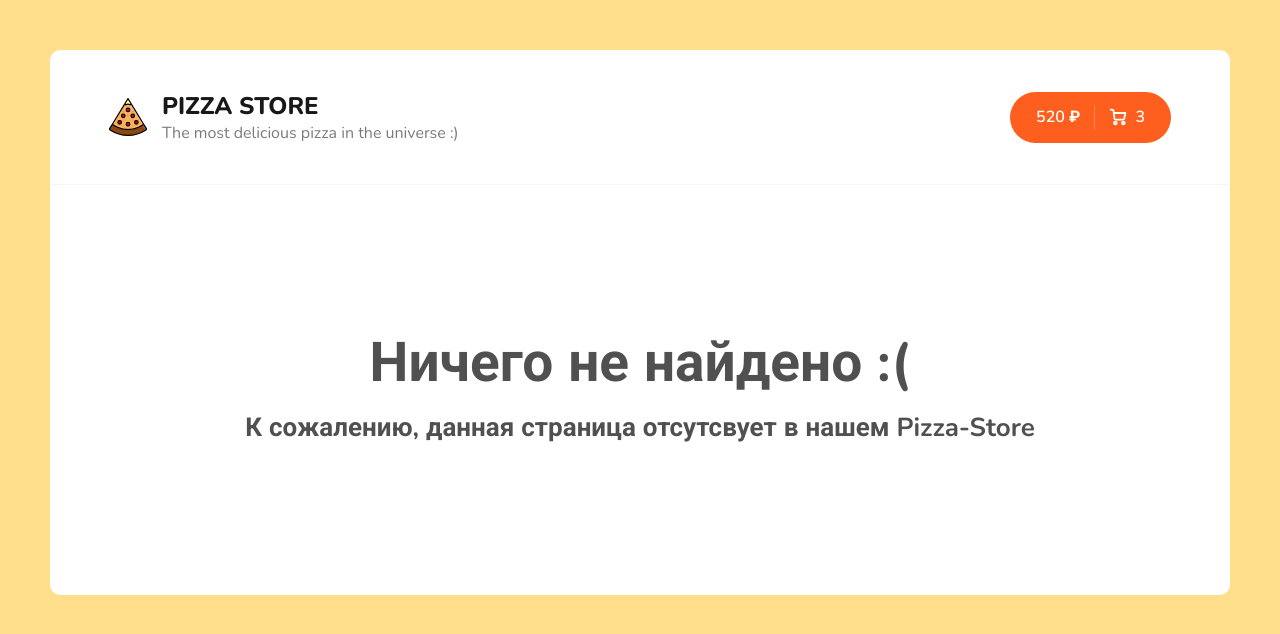
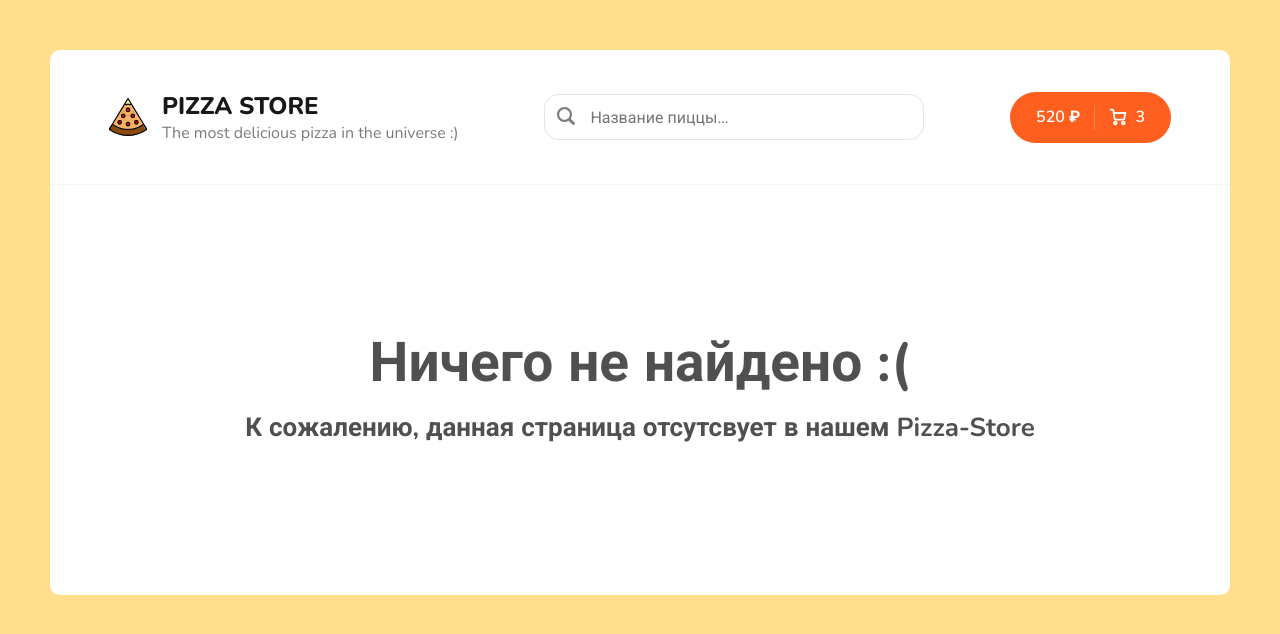
Before and after one commit to Orudj25/pizza-store, a React (Create React App) app: page /cart in a window 1280 px wide. Shown: the top 634 px of the page. Built offline with nearby package versions, Linux system fonts and the light colour scheme.

Commit message:
worked on sorting,searching and in proccess pagination part

```diff
--- a/package.json
+++ b/package.json
@@ -9,6 +9,7 @@
     "react": "^18.2.0",
     "react-content-loader": "^6.2.0",
     "react-dom": "^18.2.0",
+    "react-paginate": "^8.1.4",
     "react-router-dom": "^6.8.2",
     "react-scripts": "5.0.1",
     "sass": "^1.57.1",
--- a/src/App.js
+++ b/src/App.js
@@ -5,14 +5,17 @@ import Header from "./components/Header/Header";
 import Home from "./pages/Home";
 import NotFound from "./pages/NotFound";
 import Cart from "./pages/Cart";
+import { useState } from "react";
 
 function App() {
+  const [searchValue, setSearchValue] = useState("");
+
   return (
     <div className="wrapper">
-      <Header />
+      <Header searchValue={searchValue} setSearchValue={setSearchValue} />
       <div className="content">
         <Routes>
-          <Route path="/" element={<Home />} />
+          <Route path="/" element={<Home searchValue={searchValue} />} />
           <Route path="/cart.html" element={<Cart />} />
           <Route path="*" element={<NotFound />} />
         </Routes>
--- a/src/components/Header/Header.jsx
+++ b/src/components/Header/Header.jsx
@@ -1,8 +1,9 @@
 import React from "react";
 import { Link } from "react-router-dom";
 import pizzaLogo from "../../assets/img/pizza-logo.svg";
+import Search from "../Search";
 
-const Header = () => {
+const Header = ({ searchValue, setSearchValue }) => {
   return (
     <div className="header">
       <div className="container">
@@ -15,6 +16,7 @@ const Header = () => {
             </div>
           </div>
         </Link>
+        <Search searchValue={searchValue} setSearchValue={setSearchValue} />
         <div className="header__cart">
           <a href="/cart.html" className="button button--cart">
             <span>520 ₽</span>
--- /dev/null
+++ b/src/components/Pagination/Pagination.module.scss
@@ -0,0 +1,22 @@
+.root{
+  li{
+    display: inline-flex;
+    padding: 15px;
+    width: 40px;
+    height: 40px;
+    margin-right: 10px;
+    border: 1px solid #fe5f1e;
+    border-radius: 30px;
+    cursor: pointer;
+    transition: 0.2s all ease-in-out;
+  }
+  a{
+    line-height: 10px;
+  }
+
+  :hover{
+    width: 45px;
+    height: 45px;
+    align-items: center;
+  }
+}
--- /dev/null
+++ b/src/components/Pagination/index.jsx
@@ -0,0 +1,20 @@
+import React from "react";
+import ReactPaginate from "react-paginate";
+import styles from "./Pagination.module.scss";
+
+const Pagination = () => {
+  return (
+    <ReactPaginate
+      className={styles.root}
+      breakLabel="..."
+      nextLabel=">"
+      onPageChange={(event) => console.log(event)}
+      pageRangeDisplayed={5}
+      pageCount={3}
+      previousLabel="<"
+      renderOnZeroPageCount={null}
+    />
+  );
+};
+
+export default Pagination;
--- /dev/null
+++ b/src/components/Search/Search.module.scss
@@ -0,0 +1,49 @@
+.root {
+  position: relative;
+
+  @media ( max-width: 1200px) {
+    display: flex;
+    justify-content: center;
+    align-items: center;
+    padding-top: 40px;
+    width: 20px;
+  }
+}
+
+.input {
+  border: 1px solid rgba(0, 0, 0, 0.1);
+  padding: 12px 20px 10px 45px;
+  width: 380px;
+  border-radius: 15px;
+  font-size: 16px;
+  transition: all 0.2s ease-in-out;
+}
+
+.icon {
+  position: absolute;
+  width: 24px;
+  height: 24px;
+  opacity: 0.5;
+  left: 10px;
+  top: 10px;
+
+  @media (max-width: 1200px) {
+    position: relative;
+    left: 10px;
+  }
+}
+
+.clearIcon {
+  position: absolute;
+  width: 24px;
+  height: 24px;
+  opacity: 0.5;
+  right: 10px;
+  top: 10px;
+  cursor: pointer;
+  transition: all 0.2s ease-in-out;
+
+  &:hover {
+    opacity: 0.8;
+  }
+}
--- /dev/null
+++ b/src/components/Search/index.jsx
@@ -0,0 +1,44 @@
+import React from "react";
+import styles from "./Search.module.scss";
+
+const Search = ({ searchValue, setSearchValue }) => {
+  return (
+    <div className={styles.root}>
+      <svg
+        className={styles.icon}
+        enableBackground="new 0 0 32 32"
+        id="Glyph"
+        version="1.1"
+        viewBox="0 0 32 32"
+        xmlns="http://www.w3.org/2000/svg"
+      >
+        <path
+          d="M27.414,24.586l-5.077-5.077C23.386,17.928,24,16.035,24,14c0-5.514-4.486-10-10-10S4,8.486,4,14  s4.486,10,10,10c2.035,0,3.928-0.614,5.509-1.663l5.077,5.077c0.78,0.781,2.048,0.781,2.828,0  C28.195,26.633,28.195,25.367,27.414,24.586z M7,14c0-3.86,3.14-7,7-7s7,3.14,7,7s-3.14,7-7,7S7,17.86,7,14z"
+          id="XMLID_223_"
+        />
+      </svg>
+      <input
+        value={searchValue}
+        onChange={(event) => setSearchValue(event.target.value)}
+        className={styles.input}
+        placeholder="Название пиццы..."
+      />
+      {searchValue && (
+        <svg
+          onClick={() => setSearchValue("")}
+          className={styles.clearIcon}
+          height="512px"
+          id="Layer_1"
+          version="1.1"
+          viewBox="0 0 512 512"
+          width="512px"
+          xmlns="http://www.w3.org/2000/svg"
+        >
+          <path d="M437.5,386.6L306.9,256l130.6-130.6c14.1-14.1,14.1-36.8,0-50.9c-14.1-14.1-36.8-14.1-50.9,0L256,205.1L125.4,74.5  c-14.1-14.1-36.8-14.1-50.9,0c-14.1,14.1-14.1,36.8,0,50.9L205.1,256L74.5,386.6c-14.1,14.1-14.1,36.8,0,50.9  c14.1,14.1,36.8,14.1,50.9,0L256,306.9l130.6,130.6c14.1,14.1,36.8,14.1,50.9,0C451.5,423.4,451.5,400.6,437.5,386.6z" />
+        </svg>
+      )}
+    </div>
+  );
+};
+
+export default Search;
--- a/src/components/Sort/Sort.jsx
+++ b/src/components/Sort/Sort.jsx
@@ -3,12 +3,12 @@ import React, { useState } from "react";
 const Sort = ({ value, onChangeSort }) => {
   const [open, setOpen] = useState(false);
   const list = [
-    { name: "популярности (DESC)", sortProperty: "rating" },
-    { name: "популярности (ASC)", sortProperty: "-rating" },
-    { name: "цене (DESC)", sortProperty: "price" },
-    { name: "цене (ASC)", sortProperty: "-price" },
-    { name: "алфавиту (DESC)", sortProperty: "title" },
-    { name: "алфавиту (ASC)", sortProperty: "-title" },
+    { name: "популярности (по убыванию)", sortProperty: "rating" },
+    { name: "популярности (по возрастанию)", sortProperty: "-rating" },
+    { name: "цене (по убыванию)", sortProperty: "price" },
+    { name: "цене (по возрастанию)", sortProperty: "-price" },
+    { name: "алфавиту (по убыванию)", sortProperty: "title" },
+    { name: "алфавиту (по возрастанию)", sortProperty: "-title" },
   ];
 
   const onClickListItem = (index) => {
--- a/src/pages/Home.jsx
+++ b/src/pages/Home.jsx
@@ -5,8 +5,9 @@ import Categories from "../components/Categories/Categories";
 import Sort from "../components/Sort/Sort";
 import Skeleton from "../components/PizzaBlock/Skeleton";
 import Index from "../components/PizzaBlock";
+import Pagination from "../components/Pagination";
 
-const Home = () => {
+const Home = ({ searchValue }) => {
   const [items, setItems] = useState([]);
   const [isLoading, SetIsLoading] = useState(true);
   const [categoryId, setCategoryId] = useState(0);
@@ -21,9 +22,10 @@ const Home = () => {
     const sortBy = sortType.sortProperty.replace("-", "");
     const order = sortType.sortProperty.includes("-") ? "asc" : "desc";
     const category = categoryId > 0 ? `category=${categoryId}` : "";
+    const search = searchValue ? `&search=${searchValue}` : "";
 
     fetch(
-      `https://63f6062e9daf59d1ad8049b9.mockapi.io/items?${category}&sortBy=${sortBy}&order=${order}`
+      `https://63f6062e9daf59d1ad8049b9.mockapi.io/items?${category}&sortBy=${sortBy}&order=${order}${search}`
     )
       .then((res) => res.json())
       .then((json) => {
@@ -31,7 +33,22 @@ const Home = () => {
         SetIsLoading(false);
       });
     window.scrollTo(0, 0);
-  }, [categoryId, sortType]);
+  }, [categoryId, sortType, searchValue]);
+
+  console.log(items);
+
+  const pizzas = items
+    // .filter((object) => {
+    //   if (object.name.toLowerCase().includes(searchValue.toLowerCase())) {
+    //     return true;
+    //   }
+    //   return false;
+    // })
+    .map((object) => <Index key={object.id} {...object} />);
+
+  const skeletons = [...new Array(6)].map((_, index) => (
+    <Skeleton key={index} />
+  ));
 
   return (
     <div className="container">
@@ -43,11 +60,8 @@ const Home = () => {
         <Sort value={sortType} onChangeSort={(index) => setSortType(index)} />
       </div>
       <h2 className="content__title">Все пиццы</h2>
-      <div className="content__items">
-        {isLoading
-          ? [...new Array(6)].map((_, index) => <Skeleton key={index} />)
-          : items.map((object) => <Index key={object.id} {...object} />)}
-      </div>
+      <div className="content__items">{isLoading ? skeletons : pizzas}</div>
+      <Pagination />
     </div>
   );
 };
```
Also changed, not shown: 1 other file (tests, documents, lock files or other folders).
